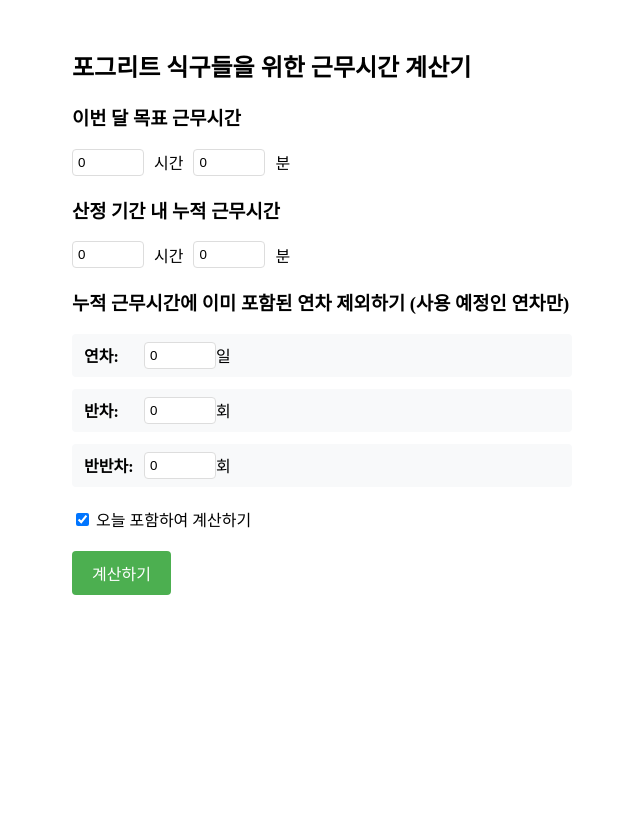
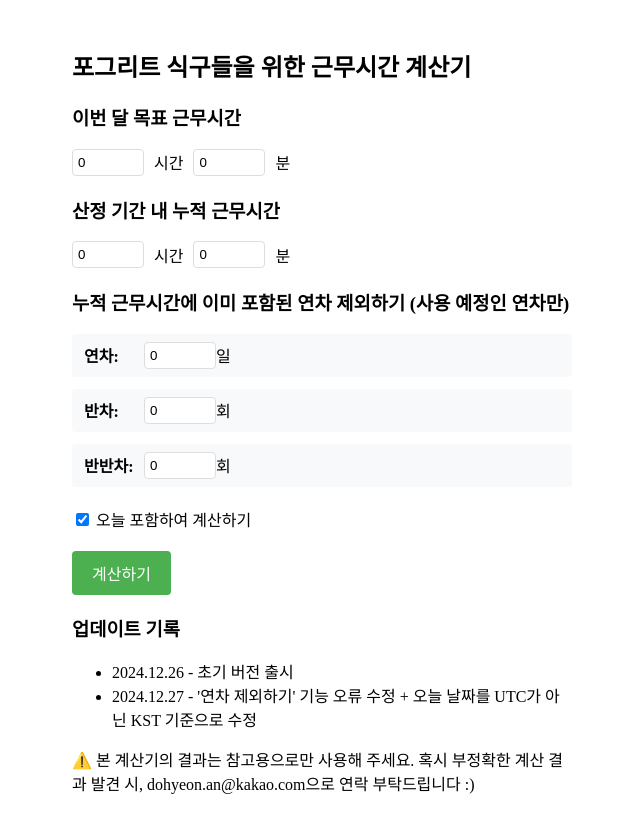
Before and after one commit to ando-zone/remaining-working-time, a Vue app: page / in a window 1280 px wide. Shown: the whole page, without its empty margins (318-958 px from the left). Before the commit the page ends 800 px from the top, so only its background shows below. Built offline with nearby package versions, Linux system fonts and the light colour scheme.

Commit message:
fix: error fixing

```diff
--- a/src/components/WorkingHourCalculator.vue
+++ b/src/components/WorkingHourCalculator.vue
@@ -49,6 +49,20 @@
     <div v-if="result" class="result">
       <h3>결과</h3>
       <p v-html="result"></p>
+    </div>
+
+    <!-- 업데이트 기록 섹션 -->
+    <div class="update-history mt-8 p-4 bg-gray-100 rounded-lg">
+      <h3 class="text-lg font-semibold mb-4">업데이트 기록</h3>
+      <ul class="list-disc pl-5 space-y-2">
+        <li>2024.12.26 - 초기 버전 출시</li>
+        <li>2024.12.27 - '연차 제외하기' 기능 오류 수정 + 오늘 날짜를 UTC가 아닌 KST 기준으로 수정</li>
+      </ul>
+
+      <!-- 경고 문구 추가 -->
+      <div class="mt-4 p-3 bg-yellow-50 border border-yellow-200 rounded text-sm text-yellow-800">
+        ⚠️ 본 계산기의 결과는 참고용으로만 사용해 주세요. 혹시 부정확한 계산 결과 발견 시, dohyeon.an@kakao.com으로 연락 부탁드립니다 :)
+      </div>
     </div>
   </div>
 </template>
@@ -146,7 +160,11 @@ export default {
 
       // 현재 날짜 설정 (한국 시간)
       const today = new Date(new Date().toLocaleString('en-US', { timeZone: 'Asia/Seoul' }))
-      const currentDate = today.toISOString().split('T')[0]
+      const currentDate = new Date(today.getFullYear(), today.getMonth(), today.getDate())
+        .toLocaleDateString('fr-CA')  // YYYY-MM-DD 형식으로 반환
+
+      console.log(today)
+      console.log(currentDate)
 
       // 해당 달의 첫째 날과 마지막 날 계산 (한국 시간 기준)
       const firstDay = new Date(today.getFullYear(), today.getMonth(), 1)
@@ -155,7 +173,7 @@ export default {
       // 남은 영업일 계산
       let remainingWorkdays = 0
       let isCounted = false
-      let remainingMinutes = targetMinutesTotal - workedMinutesTotal - leaveMinutes
+      let remainingMinutes = targetMinutesTotal - workedMinutesTotal + leaveMinutes
 
       for (let d = firstDay; d <= lastDay; d.setDate(d.getDate() + 1)) {
         const dateStr = new Date(d.getTime() + (9 * 60 * 60 * 1000))
```
